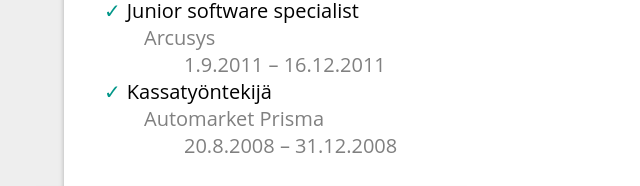
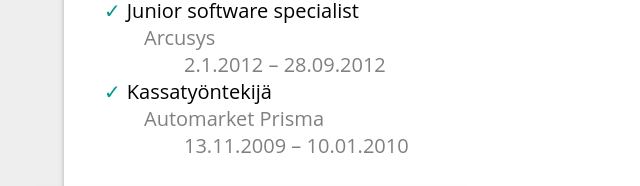
Before and after one commit to Tupsu/teemu, a plain HTML site: page resume.html in a window 1280 px wide. Shown: the part 892-1078 px from the top of the page, 281-921 px from the left. Drawn offline with Linux system fonts and the light colour scheme.

Commit message:
Fix placeholder dates

```diff
--- a/resume.html
+++ b/resume.html
@@ -65,7 +65,7 @@
             <ul>
               <li class="sub-item">Neonella Oy
                 <ul>
-                  <li class="sub-item">10.3.2014- 10.5.2015</li>
+                  <li class="sub-item">10.3.2014 - 10.5.2015</li>
                 </ul>
               </li>
             </ul>
@@ -74,7 +74,7 @@
             <ul>
               <li class="sub-item">Arcusys
                 <ul>
-                  <li class="sub-item">1.9.2011 – 16.12.2011</li>
+                  <li class="sub-item">2.1.2012 – 28.09.2012</li>
                 </ul>
               </li>
             </ul>
@@ -83,7 +83,7 @@
             <ul>
               <li class="sub-item">Automarket Prisma
                 <ul>
-                  <li class="sub-item">20.8.2008 – 31.12.2008</li>
+                  <li class="sub-item">13.11.2009 – 10.01.2010</li>
                 </ul>
               </li>
             </ul>
```
